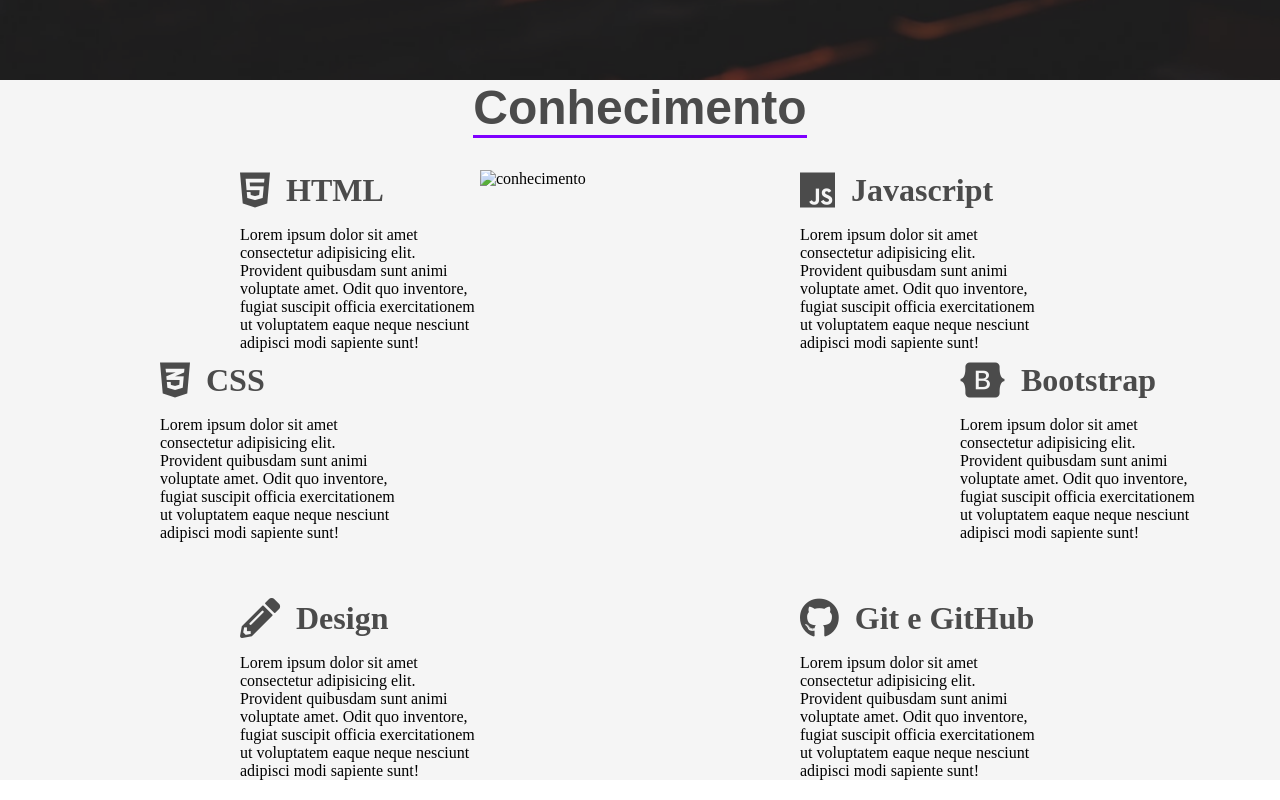
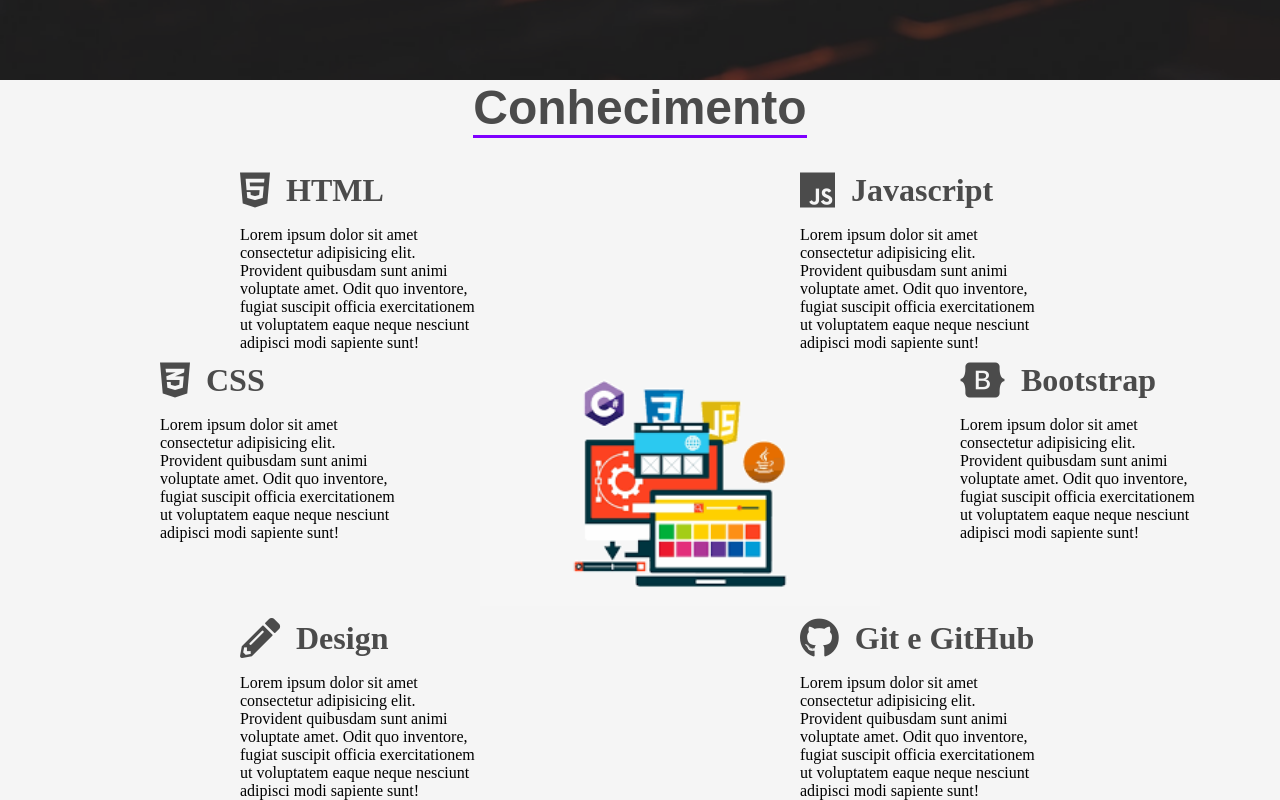
Before and after one commit to WeslleyAFiladelfo/portfolio, a plain HTML site: page index.html in a window 1280 px wide. Shown: the part 720-1520 px from the top of the page. Drawn offline with Linux system fonts and the light colour scheme.

Commit message:
feito imagem central

```diff
--- a/index.html
+++ b/index.html
@@ -127,7 +127,7 @@
             </div>
         </div>
         <div class="conhecimentos-img-wrapper">
-            <img src="imagens/conhecimento.jpg" alt="conhecimento">
+            <img src="imagens/images.png" alt="conhecimento">
         </div>
     </div>
 </section>
--- a/style.css
+++ b/style.css
@@ -254,7 +254,7 @@ header{
 }
 .conhecimento:nth-child(3){
     grid-column: 4 / 7;
-    grid-row: 11 / 16;
+    grid-row: 4 / 8;
 }
 .conhecimento:nth-child(4){
     grid-column: 11 / 14;
@@ -266,7 +266,7 @@ header{
 }
 .conhecimento:nth-child(6){
     grid-column: 11 / 14;
-    grid-row: 11 / 16;
+    grid-row: 4 / 8;
 }
 
 .sessao-conhecimentos{
@@ -310,7 +310,12 @@ header{
 }
 
 .conhecimentos-img-wrapper{
-    grid-column: 7 / 11;
-    grid-auto-rows: 2 / 6;
+    grid-column: 7 / 12;
+    grid-auto-rows: 5 / 8;
     width: 100%;
 }
+
+.conhecimentos-img-wrapper img{
+    object-fit: cover;
+    width: 100%;
+}
```
Also changed, not shown: imagens/images.png (added), imagens/programacao.png (added), imagens/projeto-de-linguagem.jpg (added).
